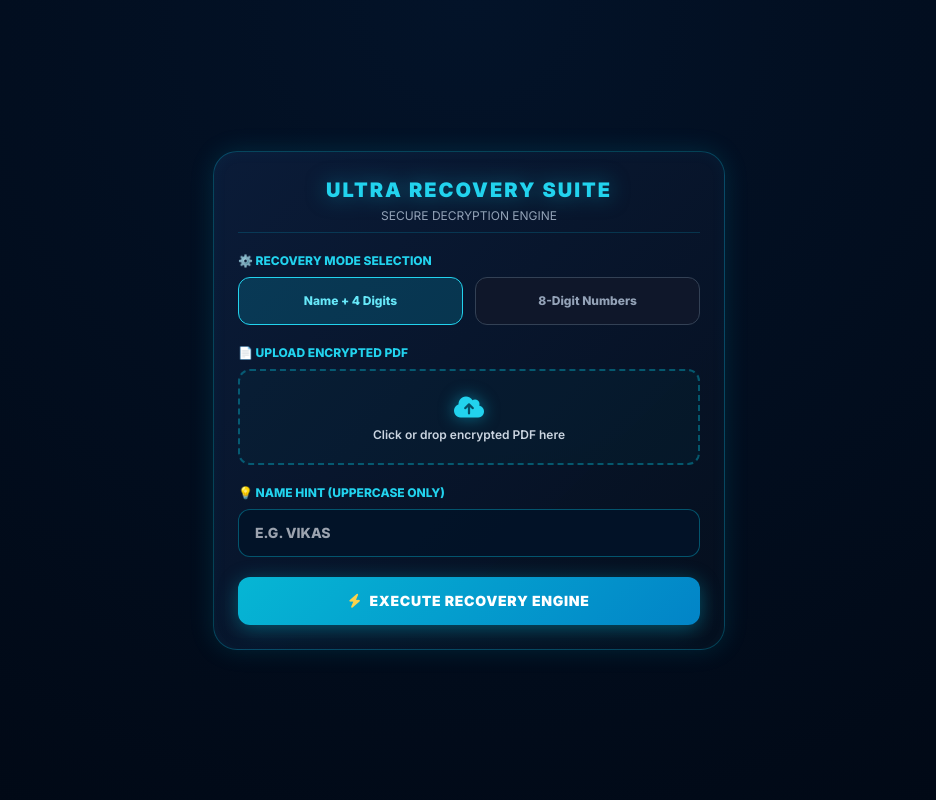
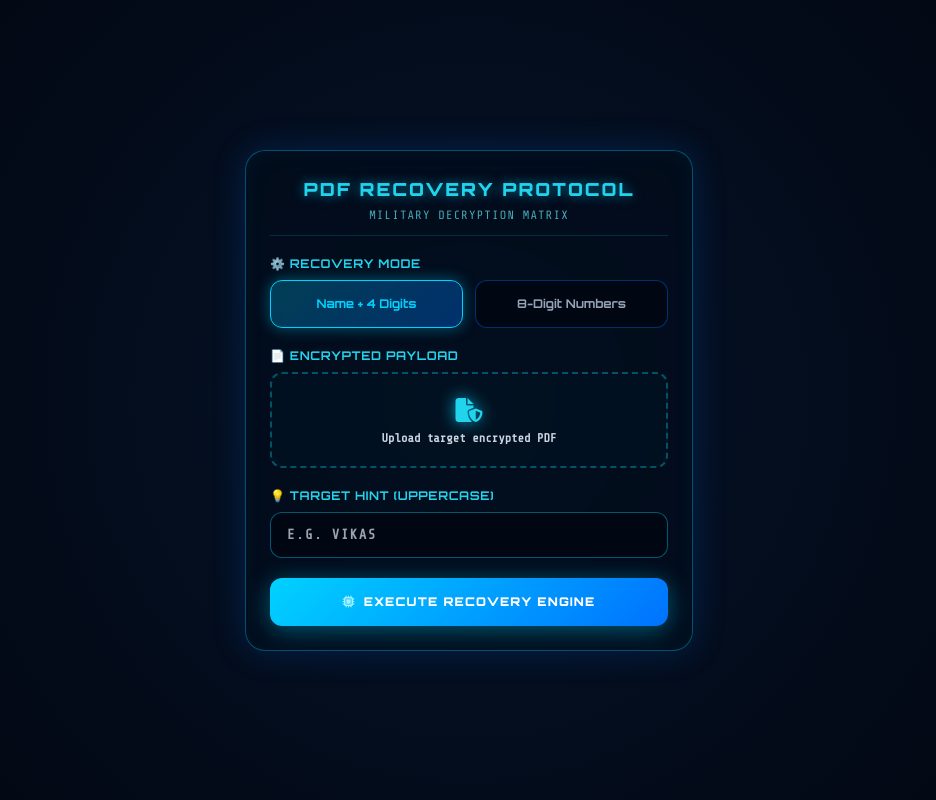
Before and after one commit to vikasmishra8866-arch/v5-bot, a Flask app: page / in a window 1280 px wide. Shown: the whole page, without its empty margins (171-1107 px from the left). Run offline with Flask 3, Linux system fonts and the light colour scheme; some libraries are stand-ins or nearby versions.

Commit message:
Update index.html

```diff
--- a/templates/index.html
+++ b/templates/index.html
@@ -3,116 +3,182 @@
 <head>
   <meta charset="UTF-8">
   <meta name="viewport" content="width=device-width, initial-scale=1.0">
-  <title>PDF Recovery Pro - Deep Ocean Hydro</title>
+  <title>PDF Recovery Pro - Military Grade Matrix</title>
   <script src="https://cdn.tailwindcss.com"></script>
   <link rel="stylesheet" href="https://cdnjs.cloudflare.com/ajax/libs/font-awesome/6.5.1/css/all.min.css">
-  <link href="https://fonts.googleapis.com/css2?family=Inter:wght@400;600;800;900&family=JetBrains+Mono:wght@400;700&display=swap" rel="stylesheet">
+  <link href="https://fonts.googleapis.com/css2?family=Orbitron:wght@500;700;900&family=Share+Tech+Mono&display=swap" rel="stylesheet">
   <style>
+    :root {
+      --neon-blue: #00D2FF;
+      --deep-neon: #0072FF;
+      --bg-dark: #02060F;
+    }
+
     body {
-      background: radial-gradient(circle at 50% 0%, #031329 0%, #010814 100%);
-      color: #f8fafc;
-      font-family: 'Inter', sans-serif;
+      background: radial-gradient(circle at 50% 50%, #051329 0%, var(--bg-dark) 100%);
+      color: #e2e8f0;
+      font-family: 'Share Tech Mono', monospace;
       min-height: 100vh;
       display: flex;
       justify-content: center;
       align-items: center;
       padding: 1rem;
       margin: 0;
+      overflow-x: hidden;
     }
-    .hydro-card {
-      background: linear-gradient(135deg, rgba(11, 29, 58, 0.95) 0%, rgba(5, 15, 30, 0.98) 100%);
-      border: 1px solid rgba(6, 182, 212, 0.3);
-      box-shadow: 0 0 25px rgba(6, 182, 212, 0.15), inset 0 0 15px rgba(6, 182, 212, 0.05);
-      border-radius: 24px;
-      animation: fadeInUp 0.6s ease-out forwards;
-      backdrop-filter: blur(12px);
+
+    /* Glassmorphism Container with Glow */
+    .glass-card {
+      background: rgba(2, 12, 27, 0.75);
+      backdrop-filter: blur(16px);
+      -webkit-backdrop-filter: blur(16px);
+      border: 1px solid rgba(0, 210, 255, 0.35);
+      box-shadow: 0 0 35px rgba(0, 114, 255, 0.2), inset 0 0 20px rgba(0, 210, 255, 0.05);
+      border-radius: 20px;
+      position: relative;
+      overflow: hidden;
     }
-    @keyframes fadeInUp {
-      from { opacity: 0; transform: translateY(12px) scale(0.98); }
-      to { opacity: 1; transform: translateY(0) scale(1); }
+
+    /* Sci-Fi Typography */
+    .sci-fi-title {
+      font-family: 'Orbitron', sans-serif;
+      letter-spacing: 2px;
+      text-shadow: 0 0 12px rgba(0, 210, 255, 0.6);
     }
+
+    /* High-Tech Terminal Inputs & Buttons */
     .cyber-input {
-      background: rgba(3, 19, 41, 0.9);
-      border: 1px solid rgba(6, 182, 212, 0.4);
-      color: #22d3ee;
-      min-height: 48px;
+      background: rgba(1, 8, 18, 0.85);
+      border: 1px solid rgba(0, 210, 255, 0.4);
+      color: var(--neon-blue);
+      font-family: 'Share Tech Mono', monospace;
+      transition: all 0.3s ease;
     }
     .cyber-input:focus {
       outline: none;
-      border-color: #06b6d4;
-      box-shadow: 0 0 15px rgba(6, 182, 212, 0.5);
+      border-color: var(--neon-blue);
+      box-shadow: 0 0 20px rgba(0, 210, 255, 0.5);
     }
-    .btn-cyber {
-      background: linear-gradient(135deg, #06b6d4 0%, #0284c7 100%);
-      min-height: 48px;
-      box-shadow: 0 4px 20px rgba(6, 182, 212, 0.4);
+
+    .mode-btn {
+      background: rgba(1, 8, 18, 0.9);
+      border: 1px solid rgba(0, 114, 255, 0.4);
+      color: #94a3b8;
+      font-family: 'Orbitron', sans-serif;
       transition: all 0.3s ease;
     }
-    .btn-cyber:hover:not(:disabled) {
-      transform: scale(1.02);
-      box-shadow: 0 0 25px rgba(6, 182, 212, 0.7);
+    .mode-btn.active {
+      background: linear-gradient(135deg, rgba(0, 210, 255, 0.25) 0%, rgba(0, 114, 255, 0.35) 100%);
+      border-color: var(--neon-blue);
+      color: var(--neon-blue);
+      box-shadow: 0 0 15px rgba(0, 210, 255, 0.4);
     }
-    .terminal-box {
-      font-family: 'JetBrains Mono', monospace;
-      background: #020617;
-      border: 1px solid rgba(6, 182, 212, 0.3);
-      box-shadow: inset 0 0 10px rgba(0, 0, 0, 0.8);
+
+    .btn-execute {
+      background: linear-gradient(135deg, var(--neon-blue) 0%, var(--deep-neon) 100%);
+      font-family: 'Orbitron', sans-serif;
+      box-shadow: 0 4px 25px rgba(0, 210, 255, 0.4);
+      transition: all 0.3s ease;
+    }
+    .btn-execute:hover:not(:disabled) {
+      transform: translateY(-2px);
+      box-shadow: 0 0 30px rgba(0, 210, 255, 0.8);
+    }
+
+    /* Pulse Wave Micro-interaction */
+    @keyframes pulseWave {
+      0% { box-shadow: 0 0 0 0 rgba(0, 210, 255, 0.7); }
+      70% { box-shadow: 0 0 0 20px rgba(0, 210, 255, 0); }
+      100% { box-shadow: 0 0 0 0 rgba(0, 210, 255, 0); }
+    }
+    .pulse-active {
+      animation: pulseWave 1.5s infinite;
+    }
+
+    /* Scanning Laser Line */
+    @keyframes scanLaser {
+      0% { top: 0%; opacity: 0.8; }
+      50% { opacity: 1; }
+      100% { top: 100%; opacity: 0.8; }
+    }
+    .laser-line {
+      position: absolute;
+      left: 0;
+      right: 0;
+      height: 2px;
+      background: var(--neon-blue);
+      box-shadow: 0 0 15px #00d2ff, 0 0 30px #0072ff;
+      animation: scanLaser 2s linear infinite;
+      pointer-events: none;
+      display: none;
+    }
+
+    /* Canvas Hacker Stream */
+    #matrixCanvas {
+      background: #01060e;
+      border: 1px solid rgba(0, 210, 255, 0.3);
+      border-radius: 12px;
+      width: 100%;
+      height: 120px;
     }
   </style>
 </head>
 <body>
 
-  <div class="w-full max-w-lg space-y-4">
-    <div class="hydro-card p-6 space-y-5">
+  <!-- Scanning Laser Overlay Element -->
+  <div id="laser" class="laser-line"></div>
 
-      <!-- HEADER TITLE -->
-      <div class="text-center pb-2 border-b border-cyan-500/20">
-        <h1 class="text-xl font-black tracking-widest text-cyan-400 drop-shadow-[0_0_10px_rgba(6,182,212,0.5)]">ULTRA RECOVERY SUITE</h1>
-        <p class="text-xs text-slate-400 mt-1">SECURE DECRYPTION ENGINE</p>
+  <div class="w-full max-w-md space-y-4 relative z-10">
+    <div class="glass-card p-6 space-y-5" id="mainCard">
+
+      <!-- HEADER -->
+      <div class="text-center pb-3 border-b border-cyan-500/20">
+        <h1 class="sci-fi-title text-lg font-black text-cyan-400">PDF RECOVERY PROTOCOL</h1>
+        <p class="text-xs text-cyan-300/70 tracking-widest mt-1">MILITARY DECRYPTION MATRIX</p>
       </div>
 
       <!-- MODE SELECTION -->
       <div>
-        <label class="text-xs font-bold text-cyan-400 block mb-2">⚙️ RECOVERY MODE SELECTION</label>
+        <label class="text-xs font-bold text-cyan-400 block mb-2 font-['Orbitron'] tracking-wider">⚙️ RECOVERY MODE</label>
         <div class="grid grid-cols-2 gap-3">
-          <button type="button" id="m1" onclick="setMode('name_digits')" class="py-3 px-4 rounded-xl text-xs font-bold bg-cyan-500/20 border border-cyan-400 text-cyan-300 min-h-[48px]">Name + 4 Digits</button>
-          <button type="button" id="m2" onclick="setMode('numeric_8')" class="py-3 px-4 rounded-xl text-xs font-bold bg-slate-900 border border-slate-700 text-slate-400 min-h-[48px]">8-Digit Numbers</button>
+          <button type="button" id="m1" onclick="setMode('name_digits')" class="mode-btn active py-3 px-3 rounded-xl text-xs font-bold min-h-[48px]">Name + 4 Digits</button>
+          <button type="button" id="m2" onclick="setMode('numeric_8')" class="mode-btn py-3 px-3 rounded-xl text-xs font-bold min-h-[48px]">8-Digit Numbers</button>
         </div>
       </div>
 
       <!-- FILE UPLOAD -->
       <div>
-        <label class="text-xs font-bold text-cyan-400 block mb-2">📄 UPLOAD ENCRYPTED PDF</label>
-        <div onclick="document.getElementById('pdfFile').click()" class="border-2 border-dashed border-cyan-500/40 rounded-xl p-5 text-center bg-cyan-950/20 cursor-pointer min-h-[48px] flex flex-col justify-center items-center hover:border-cyan-400 transition">
-          <i class="fa-solid fa-cloud-arrow-up text-2xl text-cyan-400 mb-1 drop-shadow-[0_0_8px_rgba(6,182,212,0.6)]"></i>
-          <p id="fileLabel" class="text-xs text-slate-300 font-semibold">Click or drop encrypted PDF here</p>
+        <label class="text-xs font-bold text-cyan-400 block mb-2 font-['Orbitron'] tracking-wider">📄 ENCRYPTED PAYLOAD</label>
+        <div onclick="document.getElementById('pdfFile').click()" class="border-2 border-dashed border-cyan-500/40 rounded-xl p-5 text-center bg-cyan-950/10 cursor-pointer min-h-[48px] flex flex-col justify-center items-center hover:border-cyan-400 transition group">
+          <i class="fa-solid fa-file-shield text-2xl text-cyan-400 mb-1 group-hover:scale-110 transition drop-shadow-[0_0_8px_rgba(0,210,255,0.8)]"></i>
+          <p id="fileLabel" class="text-xs text-slate-300 font-semibold">Upload target encrypted PDF</p>
           <input type="file" id="pdfFile" accept="application/pdf" class="hidden" required onchange="updateFileLabel(this)">
         </div>
       </div>
 
       <!-- HINT INPUT -->
       <div id="hintBox">
-        <label class="text-xs font-bold text-cyan-400 block mb-2">💡 NAME HINT (UPPERCASE ONLY)</label>
-        <input type="text" id="hintInput" placeholder="E.G. VIKAS" oninput="handleRealtimeInput(this)" class="cyber-input w-full px-4 rounded-xl text-sm font-bold uppercase">
+        <label class="text-xs font-bold text-cyan-400 block mb-2 font-['Orbitron'] tracking-wider">💡 TARGET HINT (UPPERCASE)</label>
+        <input type="text" id="hintInput" placeholder="E.G. VIKAS" oninput="handleRealtimeInput(this)" class="cyber-input w-full px-4 py-3 rounded-xl text-sm font-bold uppercase tracking-widest">
       </div>
 
       <!-- SUBMIT BUTTON -->
-      <button type="button" id="subBtn" onclick="startLiveRecovery()" class="btn-cyber w-full rounded-xl text-white font-black text-sm tracking-wider flex items-center justify-center gap-2">
-        <i class="fa-solid fa-bolt text-amber-300"></i>
+      <button type="button" id="subBtn" onclick="startLiveRecovery()" class="btn-execute w-full rounded-xl text-white font-black text-xs tracking-widest py-4 flex items-center justify-center gap-2">
+        <i class="fa-solid fa-microchip text-cyan-200"></i>
         <span id="btnText">EXECUTE RECOVERY ENGINE</span>
       </button>
     </div>
 
-    <!-- LIVE TERMINAL & RESULT PANEL -->
-    <div id="resultCard" class="hydro-card p-5 space-y-3 hidden">
-      <div class="flex justify-between items-center text-xs text-cyan-400 font-mono">
-        <span><i class="fa-solid fa-terminal"></i> LIVE SATELLITE FEED</span>
-        <span id="engineStatusBadge" class="text-amber-400 font-bold animate-pulse">SCANNING...</span>
+    <!-- DYNAMIC MATRIX FEED & RESULT PANEL -->
+    <div id="resultCard" class="glass-card p-5 space-y-3 hidden">
+      <div class="flex justify-between items-center text-xs text-cyan-400 font-['Orbitron']">
+        <span><i class="fa-solid fa-terminal"></i> HACKER STREAM FEED</span>
+        <span id="engineStatusBadge" class="text-amber-400 font-bold animate-pulse">DECRYPTING...</span>
       </div>
 
-      <!-- Live Coding Matrix Box -->
-      <div id="logContent" class="terminal-box p-3 rounded-xl h-28 overflow-y-auto text-xs flex flex-col space-y-1">
-        <span class="text-slate-500">> Initializing security bypass protocols...</span>
+      <!-- Canvas Matrix Code Rain / Hex Stream -->
+      <div class="relative">
+        <canvas id="matrixCanvas"></canvas>
       </div>
 
       <div id="downloadContainer"></div>
@@ -121,16 +187,17 @@
 
   <script>
     let currentMode = 'name_digits';
+    let canvas, ctx, animationFrameId;
 
     function setMode(m) {
       currentMode = m;
       if(m === 'name_digits') {
-        document.getElementById('m1').className = "py-3 px-4 rounded-xl text-xs font-bold bg-cyan-500/20 border border-cyan-400 text-cyan-300 min-h-[48px]";
-        document.getElementById('m2').className = "py-3 px-4 rounded-xl text-xs font-bold bg-slate-900 border border-slate-700 text-slate-400 min-h-[48px]";
+        document.getElementById('m1').classList.add('active');
+        document.getElementById('m2').classList.remove('active');
         document.getElementById('hintBox').style.display = 'block';
       } else {
-        document.getElementById('m2').className = "py-3 px-4 rounded-xl text-xs font-bold bg-cyan-500/20 border border-cyan-400 text-cyan-300 min-h-[48px]";
-        document.getElementById('m1').className = "py-3 px-4 rounded-xl text-xs font-bold bg-slate-900 border border-slate-700 text-slate-400 min-h-[48px]";
+        document.getElementById('m2').classList.add('active');
+        document.getElementById('m1').classList.remove('active');
         document.getElementById('hintBox').style.display = 'none';
       }
       resizeObserver();
@@ -152,26 +219,64 @@
     }
     window.addEventListener('load', resizeObserver);
 
+    // Initialize Canvas Matrix Rain / Hex Stream Effect
+    function initMatrixCanvas() {
+      canvas = document.getElementById('matrixCanvas');
+      ctx = canvas.getContext('2d');
+      canvas.width = canvas.parentElement.clientWidth;
+      canvas.height = 120;
+
+      const chars = "01ABCDEFXYZ00210A7F9";
+      const fontSize = 12;
+      const columns = Math.floor(canvas.width / fontSize);
+      const drops = [];
+      for (let i = 0; i < columns; i++) {
+        drops[i] = 1;
+      }
+
+      function draw() {
+        ctx.fillStyle = "rgba(2, 6, 15, 0.15)";
+        ctx.fillRect(0, 0, canvas.width, canvas.height);
+
+        ctx.fillStyle = "#00D2FF";
+        ctx.font = fontSize + "px 'Share Tech Mono', monospace";
+
+        for (let i = 0; i < drops.length; i++) {
+          const text = chars.charAt(Math.floor(Math.random() * chars.length));
+          ctx.fillText(text, i * fontSize, drops[i] * fontSize);
+
+          if (drops[i] * fontSize > canvas.height && Math.random() > 0.975) {
+            drops[i] = 0;
+          }
+          drops[i]++;
+        }
+        animationFrameId = requestAnimationFrame(draw);
+      }
+      draw();
+    }
+
     async function startLiveRecovery() {
       const fileInput = document.getElementById('pdfFile');
       if(!fileInput.files[0]) {
-        alert('Please upload a PDF file first!');
+        alert('Please upload an encrypted PDF payload first!');
         return;
       }
 
       const subBtn = document.getElementById('subBtn');
       subBtn.disabled = true;
-      subBtn.classList.add('opacity-50', 'cursor-not-allowed');
+      subBtn.classList.add('opacity-50', 'cursor-not-allowed', 'pulse-active');
 
+      // Show laser scanning line & result card with canvas stream
+      document.getElementById('laser').style.display = 'block';
       const resultCard = document.getElementById('resultCard');
-      const logContent = document.getElementById('logContent');
       const engineStatusBadge = document.getElementById('engineStatusBadge');
 
       resultCard.classList.remove('hidden');
-      logContent.innerHTML = `<span class="text-slate-400">> Target loaded. Starting high-speed brute-force matrix...</span>`;
       engineStatusBadge.className = "text-amber-400 font-bold animate-pulse";
-      engineStatusBadge.innerText = "SCANNING...";
+      engineStatusBadge.innerText = "DECRYPTING...";
       document.getElementById('downloadContainer').innerHTML = "";
+
+      initMatrixCanvas();
       resizeObserver();
 
       const formData = new FormData();
@@ -191,27 +296,33 @@
 
           buffer += decoder.decode(value, { stream: true });
           const lines = buffer.split('\n\n');
-          buffer = lines.pop(); // keep last incomplete chunk
+          buffer = lines.pop();
 
           for (const line of lines) {
             if (line.startsWith('data: ')) {
               const data = JSON.parse(line.substring(6));
 
-              if (data.status === 'testing') {
-                // RED/CYAN Live Coding stream output
-                logContent.innerHTML += `<div class="text-red-400 font-mono text-[11px]">> TESTING KEY: <span class="text-cyan-300">${data.pass}</span></div>`;
-                logContent.scrollTop = logContent.scrollHeight;
-              }
-              else if (data.status === 'success') {
-                // STOP SCREEN & SHOW GREEN SUCCESS
-                engineStatusBadge.className = "text-emerald-400 font-bold";
-                engineStatusBadge.innerText = "SECURED";
+              if (data.status === 'success') {
+                // STOP ANIMATIONS & SHOW SUCCESS
+                cancelAnimationFrame(animationFrameId);
+                document.getElementById('laser').style.display = 'none';
+                subBtn.classList.remove('pulse-active');
 
-                logContent.innerHTML += `<div class="text-emerald-400 font-bold mt-2">> [SUCCESS] MATCH FOUND! Password: <span class="text-amber-300 text-sm">${data.password}</span> (Time: ${data.elapsed}s)</div>`;
-                logContent.scrollTop = logContent.scrollHeight;
+                engineStatusBadge.className = "text-emerald-400 font-bold drop-shadow-[0_0_8px_rgba(16,185,129,0.8)]";
+                engineStatusBadge.innerText = "BYPASS SUCCESSFUL";
+
+                // Draw success message on canvas
+                ctx.fillStyle = "#02060F";
+                ctx.fillRect(0, 0, canvas.width, canvas.height);
+                ctx.fillStyle = "#10B981";
+                ctx.font = "14px 'Orbitron', sans-serif";
+                ctx.fillText(`KEY: ${data.password}`, 20, 45);
+                ctx.fillStyle = "#00D2FF";
+                ctx.font = "11px 'Share Tech Mono', monospace";
+                ctx.fillText(`TIME ELAPSED: ${data.elapsed}s`, 20, 75);
 
                 document.getElementById('downloadContainer').innerHTML = `
-                  <a href="data:application/pdf;base64,${data.pdf_data}" download="Unlocked_${data.password}.pdf" class="block w-full py-3 bg-gradient-to-r from-emerald-600 to-teal-600 text-center font-black rounded-xl text-white text-xs tracking-wider shadow-[0_0_15px_rgba(16,185,129,0.5)] hover:scale-[1.02] transition">
+                  <a href="data:application/pdf;base64,${data.pdf_data}" download="Unlocked_${data.password}.pdf" class="block w-full py-3 bg-gradient-to-r from-emerald-600 to-teal-600 text-center font-['Orbitron'] font-black rounded-xl text-white text-xs tracking-wider shadow-[0_0_20px_rgba(16,185,129,0.5)] hover:scale-[1.02] transition">
                     📥 DOWNLOAD UNLOCKED PDF (${data.password})
                   </a>
                 `;
@@ -219,21 +330,34 @@
                 subBtn.disabled = false;
                 subBtn.classList.remove('opacity-50', 'cursor-not-allowed');
                 resizeObserver();
-                return; // Stop processing loop instantly
+                return;
               }
-              else if (data.status === 'failed') {
+              else if (data.status === 'failed' || data.status === 'error') {
+                cancelAnimationFrame(animationFrameId);
+                document.getElementById('laser').style.display = 'none';
+                subBtn.classList.remove('pulse-active');
+
                 engineStatusBadge.className = "text-red-500 font-bold";
                 engineStatusBadge.innerText = "FAILED";
-                logContent.innerHTML += `<div class="text-red-500 font-bold">> [X] Password not matched in database matrix.</div>`;
+
+                ctx.fillStyle = "#02060F";
+                ctx.fillRect(0, 0, canvas.width, canvas.height);
+                ctx.fillStyle = "#EF4444";
+                ctx.font = "12px 'Orbitron', sans-serif";
+                ctx.fillText(`[X] MATCH NOT FOUND`, 20, 60);
+
                 subBtn.disabled = false;
                 subBtn.classList.remove('opacity-50', 'cursor-not-allowed');
+                resizeObserver();
                 return;
               }
             }
           }
         }
       } catch (err) {
-        logContent.innerHTML += `<div class="text-red-500">> [ERROR] Stream connection terminated.</div>`;
+        cancelAnimationFrame(animationFrameId);
+        document.getElementById('laser').style.display = 'none';
+        subBtn.classList.remove('pulse-active');
         subBtn.disabled = false;
         subBtn.classList.remove('opacity-50', 'cursor-not-allowed');
       }
```
